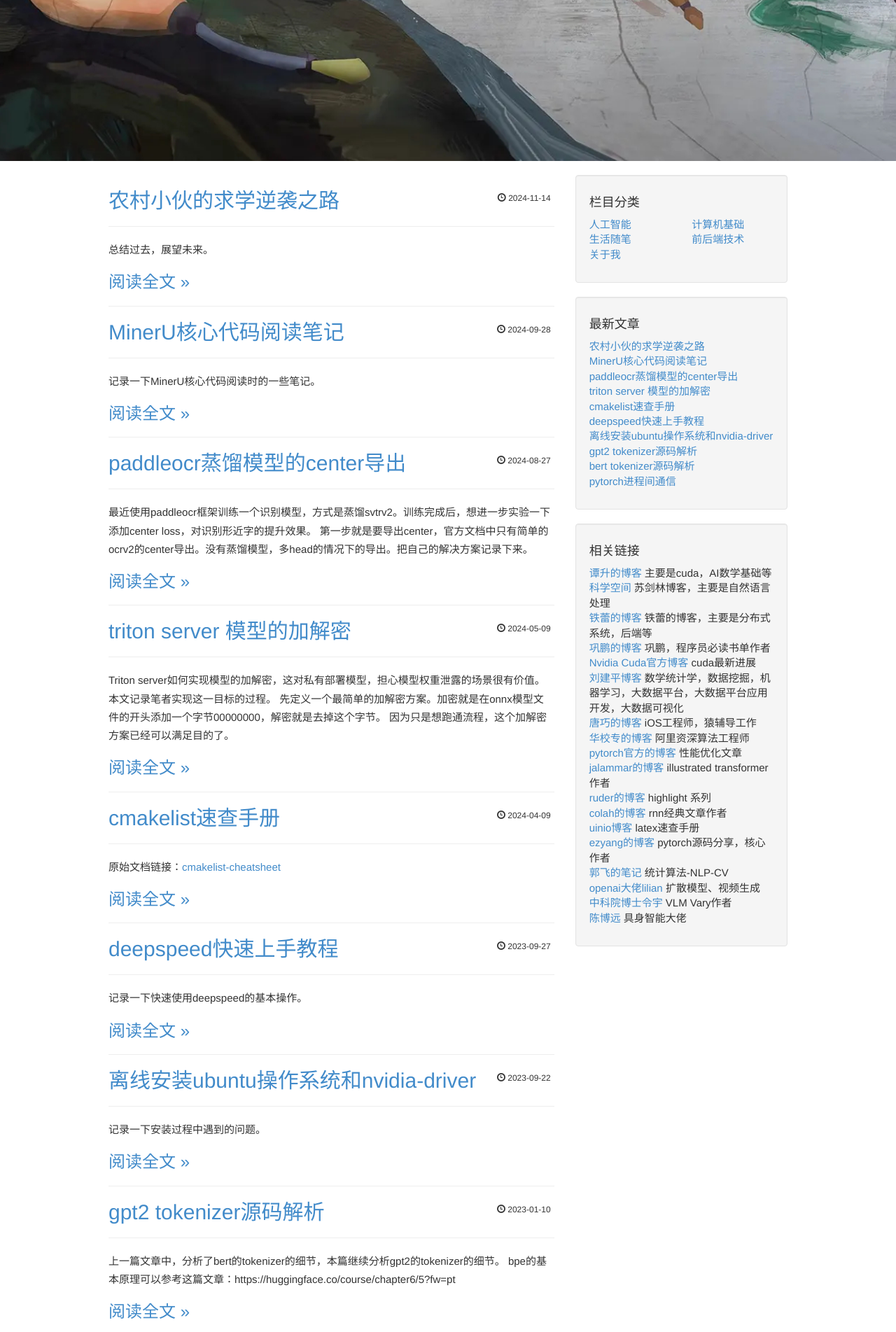
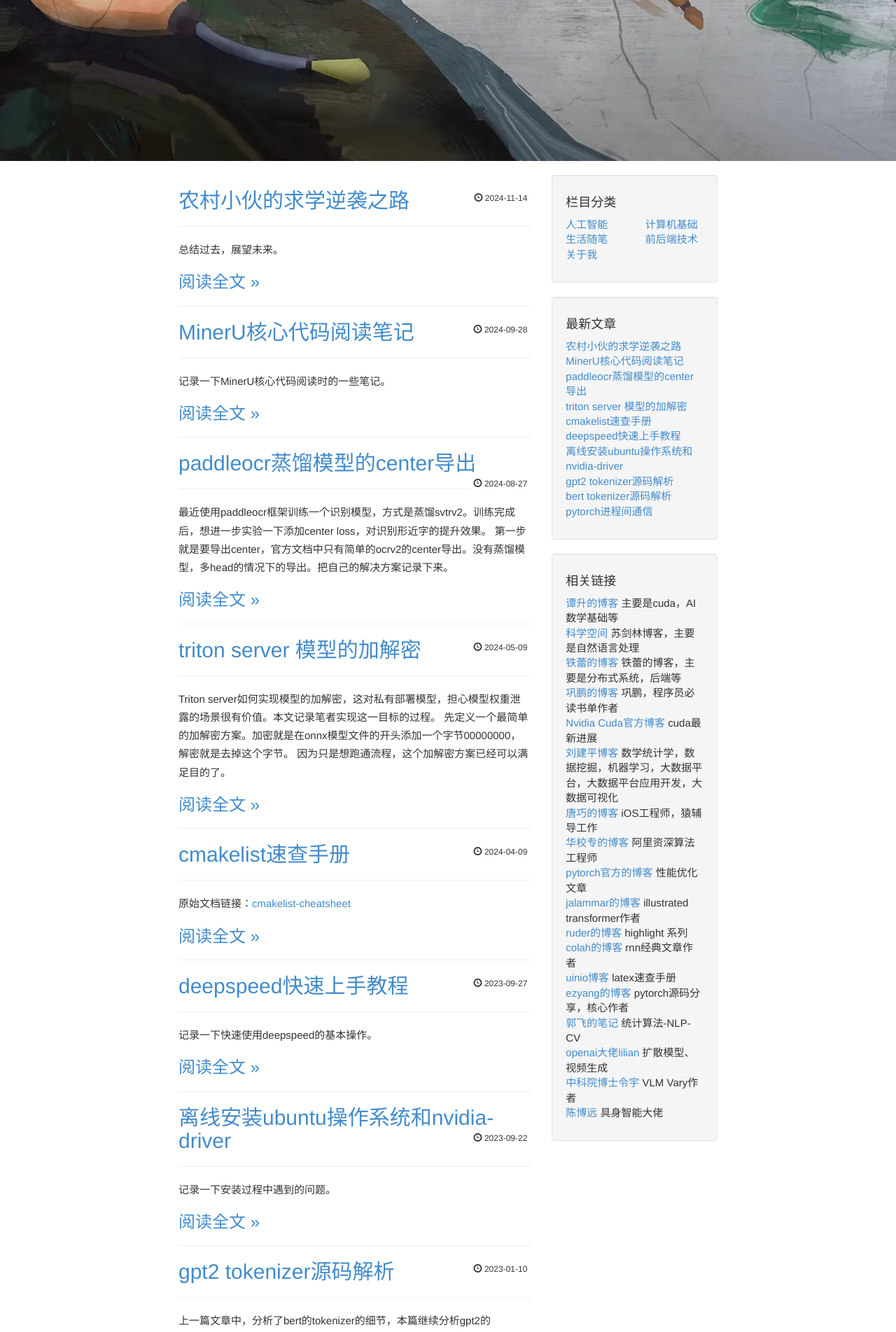
Before and after one commit to liwenju0/liwenju0.github.io, a Jekyll site: the page built from index.html, in a window 1280 px wide. Shown: the part 670-2573 px from the top of the page at 70% size. Built offline with Jekyll 4.4.1, drawn with Linux system fonts in a browser that asks for light colours; the list of posts is cut into pages by our own code.

Commit message:
调整样式

```diff
--- a/css/blog.css
+++ b/css/blog.css
@@ -85,7 +85,7 @@ img {
   }
 
   .container {
-    max-width: 1000px;  /* 限制最大宽度 */
+    max-width: 800px;  /* 限制最大宽度 */
     margin: 0 auto;
     padding: 0 15px;
   }
```
